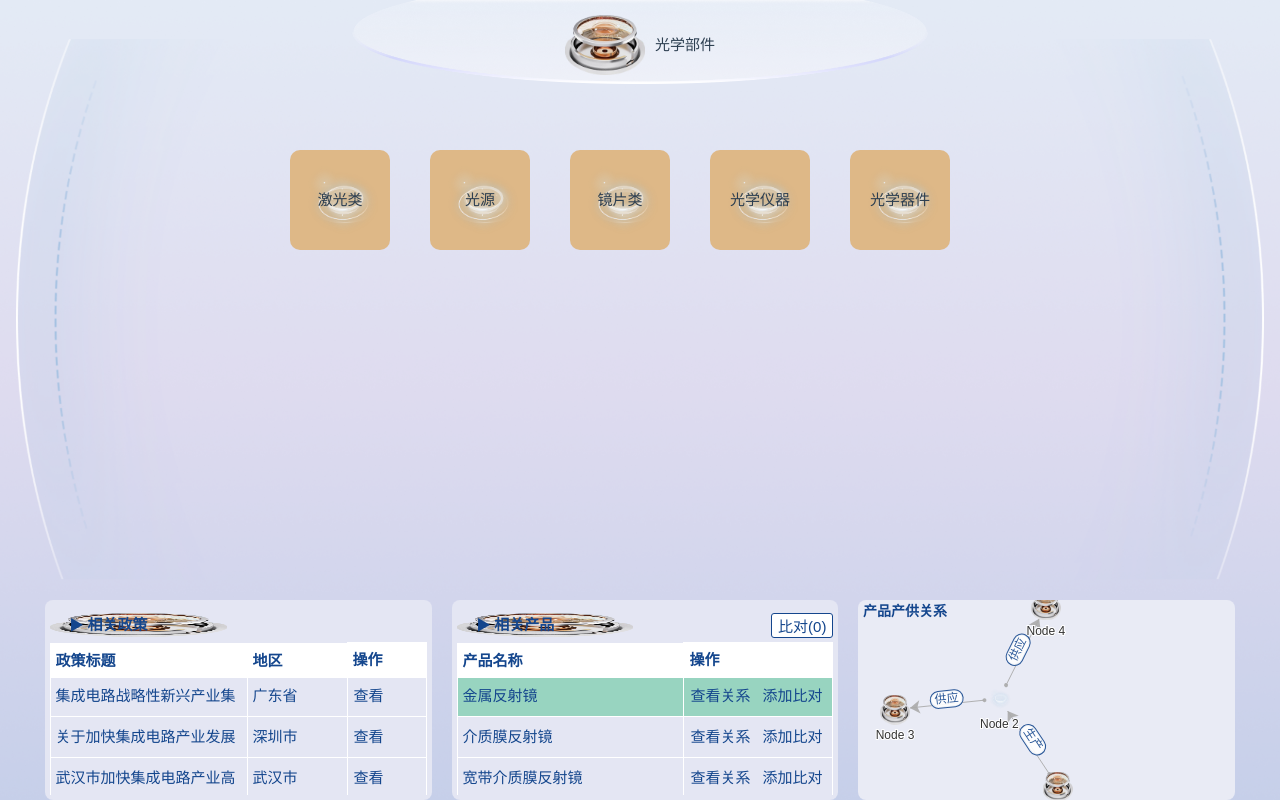
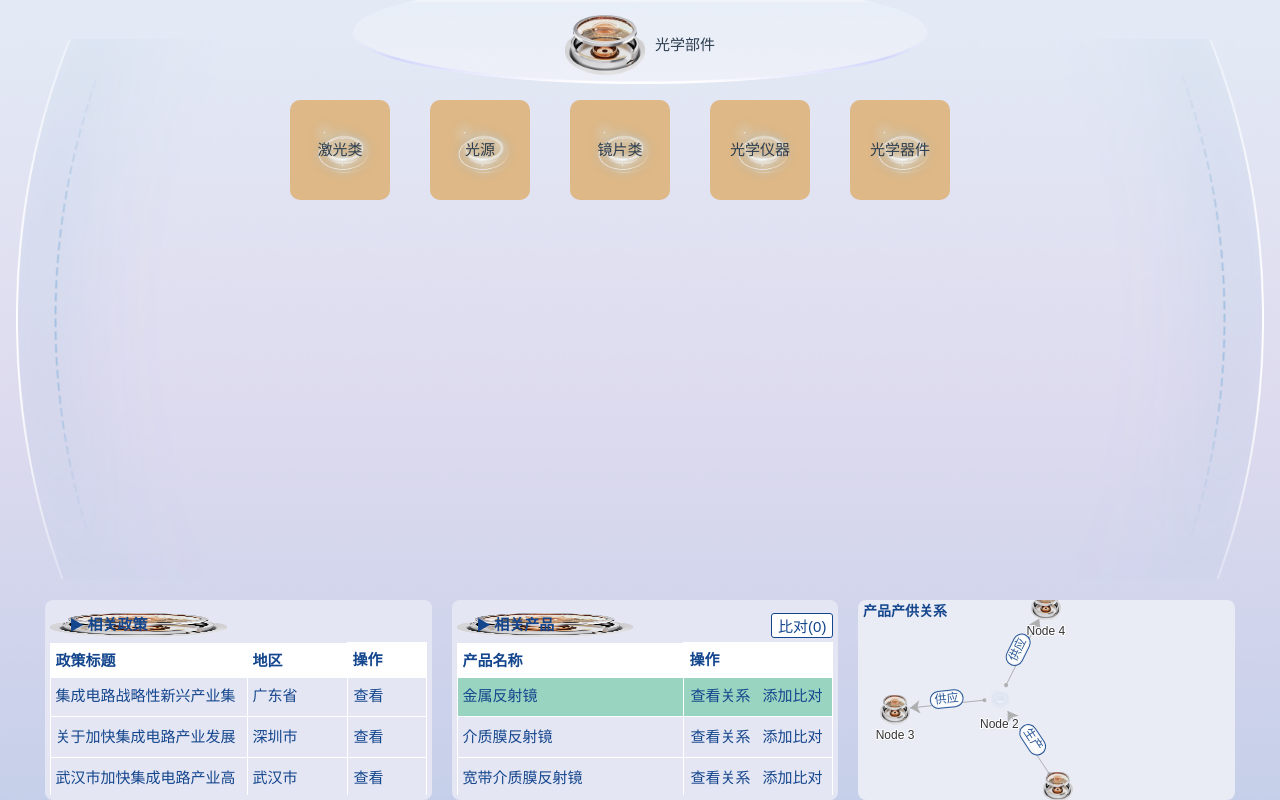
Before and after one commit to Yanzengyong/zz-demo, a Vue app: page / in a window 1280 px wide. Built offline with nearby package versions, Linux system fonts and the light colour scheme.

Commit message:
feat:完成基本功能样式

```diff
--- a/src/App.vue
+++ b/src/App.vue
@@ -97,12 +97,94 @@ const viewRelation = (row: Product, index: number) => {
   console.log('product : ', row);
 
 }
+
+/*************************** storey上部分层级展开显示 ****************************/
+
+const treeData = ref([
+  {
+    id: 1,
+    label: '光学部件',
+    children: [
+      {
+        id: 2,
+        label: '激光类',
+        icon: 'src/assets/images/baseIcon.png'
+      },
+      {
+        id: 3,
+        label: '光源',
+        icon: 'src/assets/images/baseIcon.png'
+      },
+      {
+        id: 4,
+        label: '镜片类',
+        icon: 'src/assets/images/baseIcon.png',
+        children: [
+          {
+            id: 7,
+            label: '透射镜片'
+          },
+          {
+            id: 8,
+            label: '反射镜片',
+            children: [
+              {
+                id: 12,
+                label: '平面反射镜片'
+              },
+              {
+                id: 13,
+                label: '球面反射镜片'
+              },
+              {
+                id: 14,
+                label: '非球面反射镜片',
+                children: [
+                  {
+                    id: 16,
+                    label: '紫外光非球面3D高反射率反射镜'
+                  }
+                ]
+              },
+              {
+                id: 15,
+                label: '半反射镜片'
+              }
+            ]
+          },
+          {
+            id: 9,
+            label: '折射镜'
+          },
+          {
+            id: 10,
+            label: '定位镜'
+          },
+          {
+            id: 11,
+            label: '声光偏转器'
+          }
+        ]
+      },
+      {
+        id: 5,
+        label: '光学仪器',
+        icon: 'src/assets/images/baseIcon.png'
+      },
+      {
+        id: 6,
+        label: '光学器件',
+        icon: 'src/assets/images/baseIcon.png'
+      }
+    ]
+  }
+])
 </script>
 
 <template>
   <main class="main-container">
     <div class="storey-container">
-      <Storey />
+      <Storey :treeData="treeData"/>
     </div>
     <div class="chart-container">
       <TableCard title="相关政策">
--- a/src/components/StoreyComponent.vue
+++ b/src/components/StoreyComponent.vue
@@ -1,100 +1,29 @@
 <script setup>
-import { ref } from 'vue'
+import { ref, watch } from 'vue'
 
 
-const treeData = ref([
-  {
-    id: 1,
-    label: '光学部件',
-    children: [
-      {
-        id: 2,
-        label: '激光类',
-        icon: 'src/assets/images/baseIcon.png'
-      },
-      {
-        id: 3,
-        label: '光源',
-        icon: 'src/assets/images/baseIcon.png'
-      },
-      {
-        id: 4,
-        label: '镜片类',
-        icon: 'src/assets/images/baseIcon.png',
-        children: [
-          {
-            id: 7,
-            label: '透射镜片'
-          },
-          {
-            id: 8,
-            label: '反射镜片',
-            children: [
-              {
-                id: 12,
-                label: '平面反射镜片'
-              },
-              {
-                id: 13,
-                label: '球面反射镜片'
-              },
-              {
-                id: 14,
-                label: '非球面反射镜片',
-                children: [
-                  {
-                    id: 16,
-                    label: '紫外光非球面3D高反射率反射镜'
-                  }
-                ]
-              },
-              {
-                id: 15,
-                label: '半反射镜片'
-              }
-            ]
-          },
-          {
-            id: 9,
-            label: '折射镜'
-          },
-          {
-            id: 10,
-            label: '定位镜'
-          },
-          {
-            id: 11,
-            label: '声光偏转器'
-          }
-        ]
-      },
-      {
-        id: 5,
-        label: '光学仪器',
-        icon: 'src/assets/images/baseIcon.png'
-      },
-      {
-        id: 6,
-        label: '光学器件',
-        icon: 'src/assets/images/baseIcon.png'
-      }
-    ]
+const props = defineProps({
+  treeData: {
+    type: Array,
+    default: () => []
   }
-])
+})
 
-const renderStoreyData = ref([
-  {
-    parentId: 1,
-    parentName: '光学部件',
-    list: [
-      { name: '激光类', icon: 'src/assets/images/baseIcon.png' },
-      { name: '光源', icon: 'src/assets/images/baseIcon.png' },
-      { name: '镜片类', icon: 'src/assets/images/baseIcon.png' },
-      { name: '光学仪器', icon: 'src/assets/images/baseIcon.png' },
-      { name: '光学器件', icon: 'src/assets/images/baseIcon.png' }
-    ]
-  }
-])
+
+const renderStoreyData = ref([])
+
+watch(() => props.treeData, (newValue) => {
+  renderStoreyData.value = newValue.map((item) => {
+    return {
+      parentId: item.id,
+      parentName: item.label,
+      list: item.children
+    }
+  })
+}, {
+  immediate: true,
+  deep: true
+})
 
 
 const getClass = (isLast) => {
@@ -164,15 +93,10 @@ const findParentNode = (treeData, labelToFind, parent = null) => {
 }
 
 const nodeClick = (node, parentNode) => {
-  // console.log('node===', node)
-  // console.log('parentNode===', parentNode)
-  // console.log('renderStoreyData===', renderStoreyData.value)
-
   const clickIndex = renderStoreyData.value.findIndex((item) => {
     return parentNode.parentName === item.parentName
   })
-  // console.log('renderStoreyData.value.length - 1 - 2', renderStoreyData.value.length - 1 - 2)
-  // console.log('clickIndex', clickIndex)
+
   if (renderStoreyData.value.length - 2 > clickIndex) {
     // 此时，点击是非最后两个层级
     alert('只能点击最后一层或倒数第二层')
@@ -182,18 +106,15 @@ const nodeClick = (node, parentNode) => {
   // 只有一个节点且不是最后一层时
   if (parentNode.list.length === 1 && clickIndex !== renderStoreyData.value.length - 1) {
     console.log('!')
-    const targetObj = findParentNode(treeData.value, node.name)
+    const targetObj = findParentNode(props.treeData, node.label)
     // 收缩
     renderStoreyData.value.pop()
     renderStoreyData.value[renderStoreyData.value.length - 1].list = targetObj.children.map((item) => {
-      return {
-        name: item.label,
-        ...item
-      }
+      return item
     })
   } else {
 
-    const targetObj = findTreeNode(treeData.value, node.name)
+    const targetObj = findTreeNode(props.treeData, node.label)
 
     if (!targetObj.children || targetObj.children && targetObj.children.length === 0) {
       alert('该节点下无节点')
@@ -211,7 +132,7 @@ const nodeClick = (node, parentNode) => {
     parentName: targetObj.label,
     list: targetObj.children.map((item) => {
         return {
-          name: item.label,
+          ...item,
           tagBg: 'red'
         }
       })
@@ -225,16 +146,16 @@ const nodeClick = (node, parentNode) => {
     <div class="kind-title">
       <div class="content">
         <img class="item-image" src="@/assets/images/title_icon.png" alt="">
-        <span>光学部件</span>
+        <span>{{ renderStoreyData[0].parentName }}</span>
       </div>
     </div>
-    <div v-for="(item, index) in renderStoreyData" :key="item.parentName" :class="getClass(index === renderStoreyData.length - 1)">
-      <div v-for="node in item.list" :key="node.name" class="ment-item-box">
+    <div v-for="(item, index) in renderStoreyData" :key="item.parentName" :class="getClass(index === renderStoreyData.length - 1)" :style="{transform: `scale(${1 - (renderStoreyData.length - 1 - index) * 0.1})`}">
+      <div v-for="node in item.list" :key="node.label" class="ment-item-box">
         <div v-if="node.icon" class="ment-item-img" :style="{backgroundImage: `url(${node.icon})`}" @click="nodeClick(node, item)">
-          {{ node.name }}
+          {{ node.label }}
         </div>
         <div v-else class="ment-item" :style="{backgroundColor: node.tagBg, borderColor: node.tagBg}" @click="nodeClick(node, item)">
-          {{ node.name }}
+          {{ node.label }}
         </div>
       </div>
     </div>
@@ -279,17 +200,22 @@ const nodeClick = (node, parentNode) => {
 
 .storey_img{
   width: 100%;
-  min-height: 200px;
-  background-image: url('@/assets/images/Group.png');
+  height: 100px;
+  /* min-height: 200px; */
+  /* background-image: url('@/assets/images/Group.png'); */
+  background: skyblue;
+  border-radius: 90%;
   background-size: 100% 80%;
   background-repeat: no-repeat;
   display: flex;
   align-items: center;
   justify-content: center;
+  transition: 1s all;
 }
 .storey{
   width: 100%;
-  min-height: 200px;
+  height: 100px;
+  /* min-height: 200px; */
   background-size: 100% 80%;
   background-repeat: no-repeat;
   display: flex;
```
